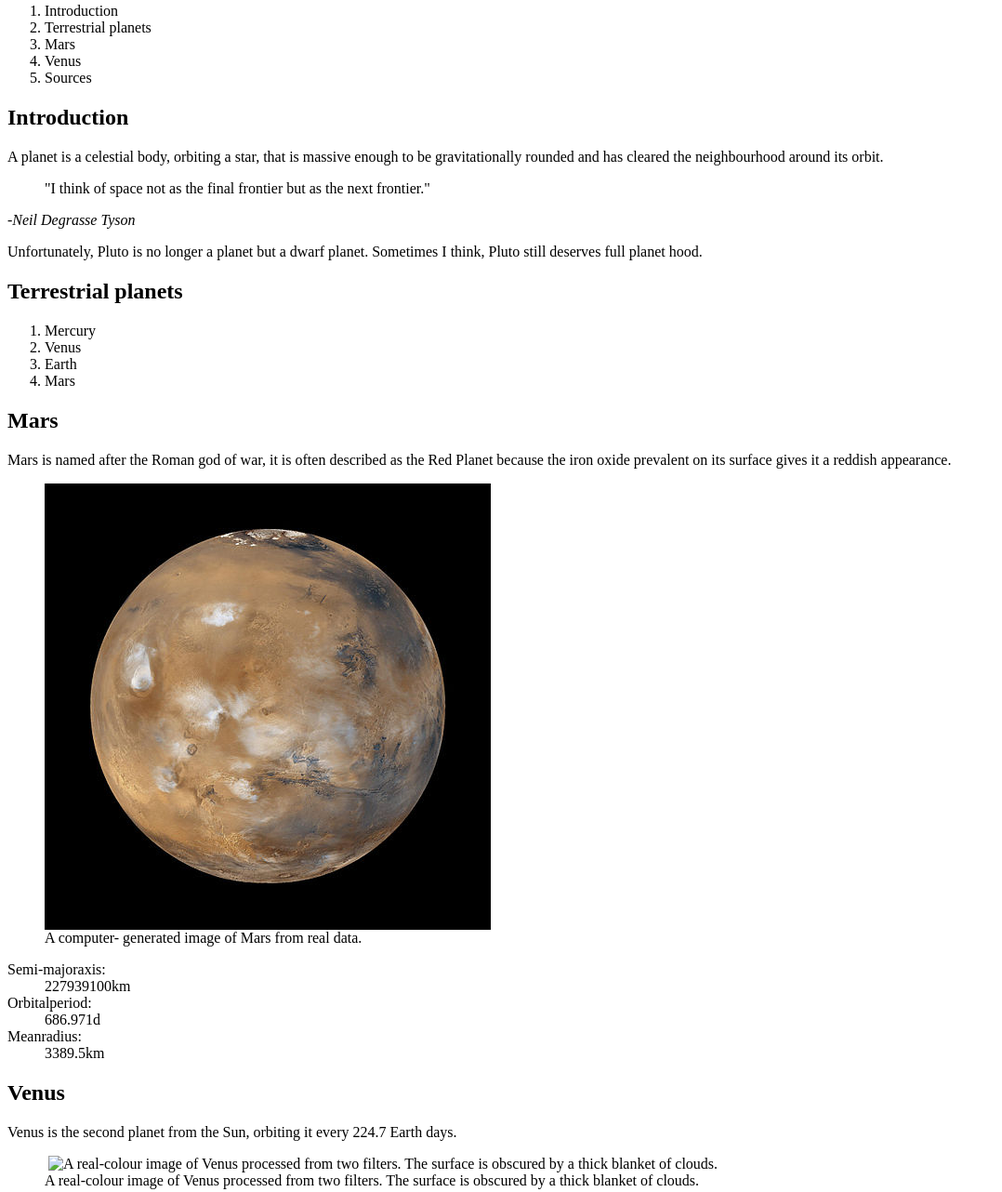
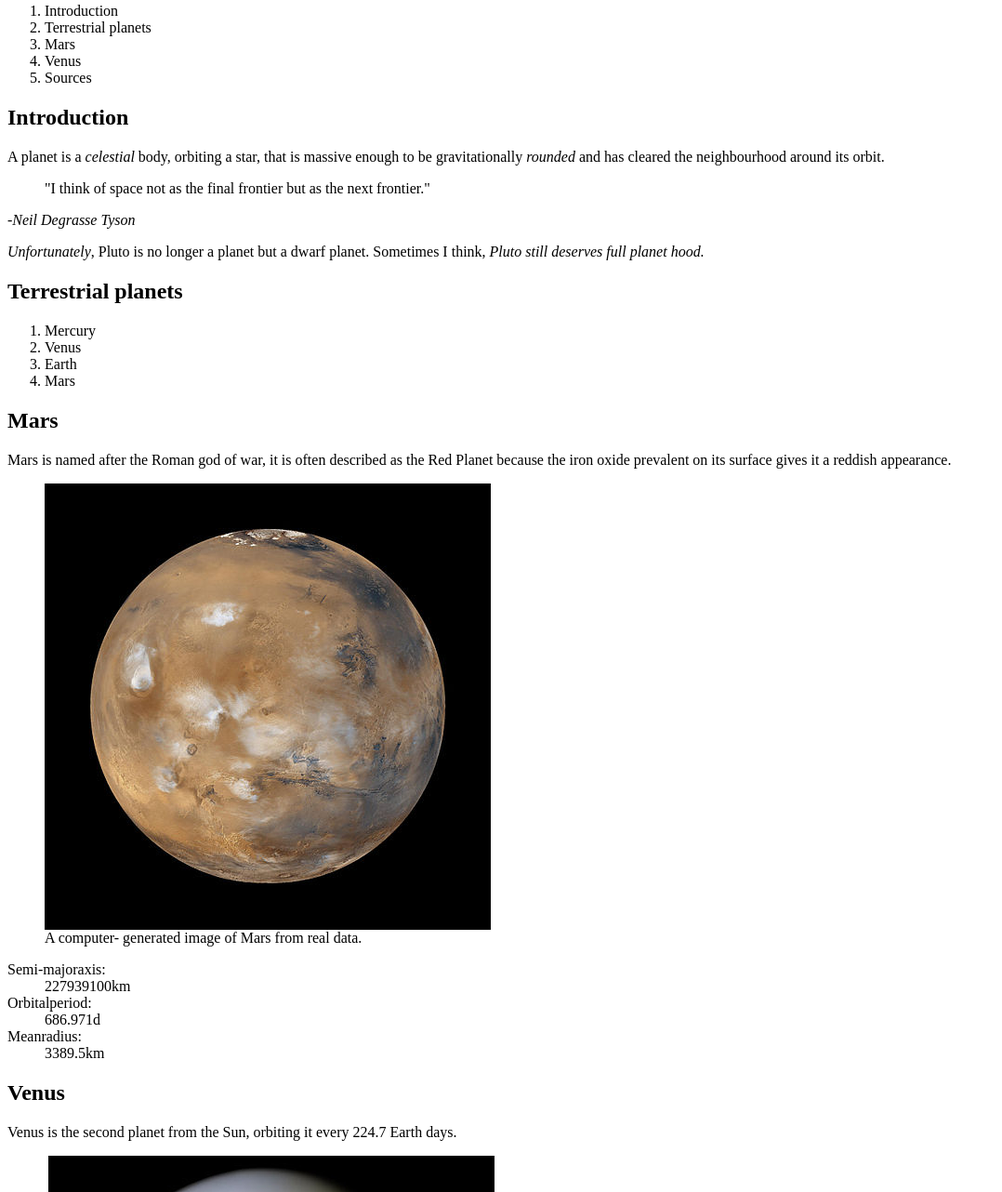
Before and after one commit to Hobbes62/assignment-semantics, a plain HTML site: page index.html in a window 1280 px wide. Shown: the part 63-1345 px from the top of the page at 93% size, without its empty margins (0-1078 px from the left). Drawn offline with Linux system fonts and the light colour scheme.

Commit message:
Emphasized words, added Venus image

```diff
--- a/index.html
+++ b/index.html
@@ -12,11 +12,11 @@
 <main>
 	<h2>Introduction</h2>
 
-		<p>A planet is a celestial body, orbiting a star, that is massive enough to be gravitationally rounded and has cleared the neighbourhood around its orbit.</p>
+		<p>A planet is a <em>celestial</em> body, orbiting a star, that is massive enough to be gravitationally <em>rounded</em> and has cleared the neighbourhood around its orbit.</p>
 
 		<blockquote>"I think of space not as the final frontier but as the next frontier."</blockquote><cite>-Neil Degrasse Tyson</cite>
 
-		<p>Unfortunately, Pluto is no longer a planet but a dwarf planet. Sometimes I think, Pluto still deserves full planet hood.</p>
+		<p><em>Unfortunately</em>, Pluto is no longer a planet but a dwarf planet. Sometimes I think, <em>Pluto still deserves full planet hood.</em></p>
 
 	<h2>Terrestrial planets</h2>
 
@@ -46,7 +46,7 @@
 			<p>Venus is the second planet from the Sun, orbiting it every <time>224.7 Earth days.</time></p>
 
 			<figure>
-				<img> <img src="assignment-semantics/assignment-semantics/images/venus.jpg" alt="A real-colour image of Venus processed from two filters. The surface is obscured by a thick blanket of clouds.">
+				<img> <img src="images/venus.jpg" alt="A real-colour image of Venus processed from two filters. The surface is obscured by a thick blanket of clouds.">
 					<figcaption>A real-colour image of Venus processed from two filters. The surface is obscured by a thick blanket of clouds.</figcaption>
 			</figure>
 
```
